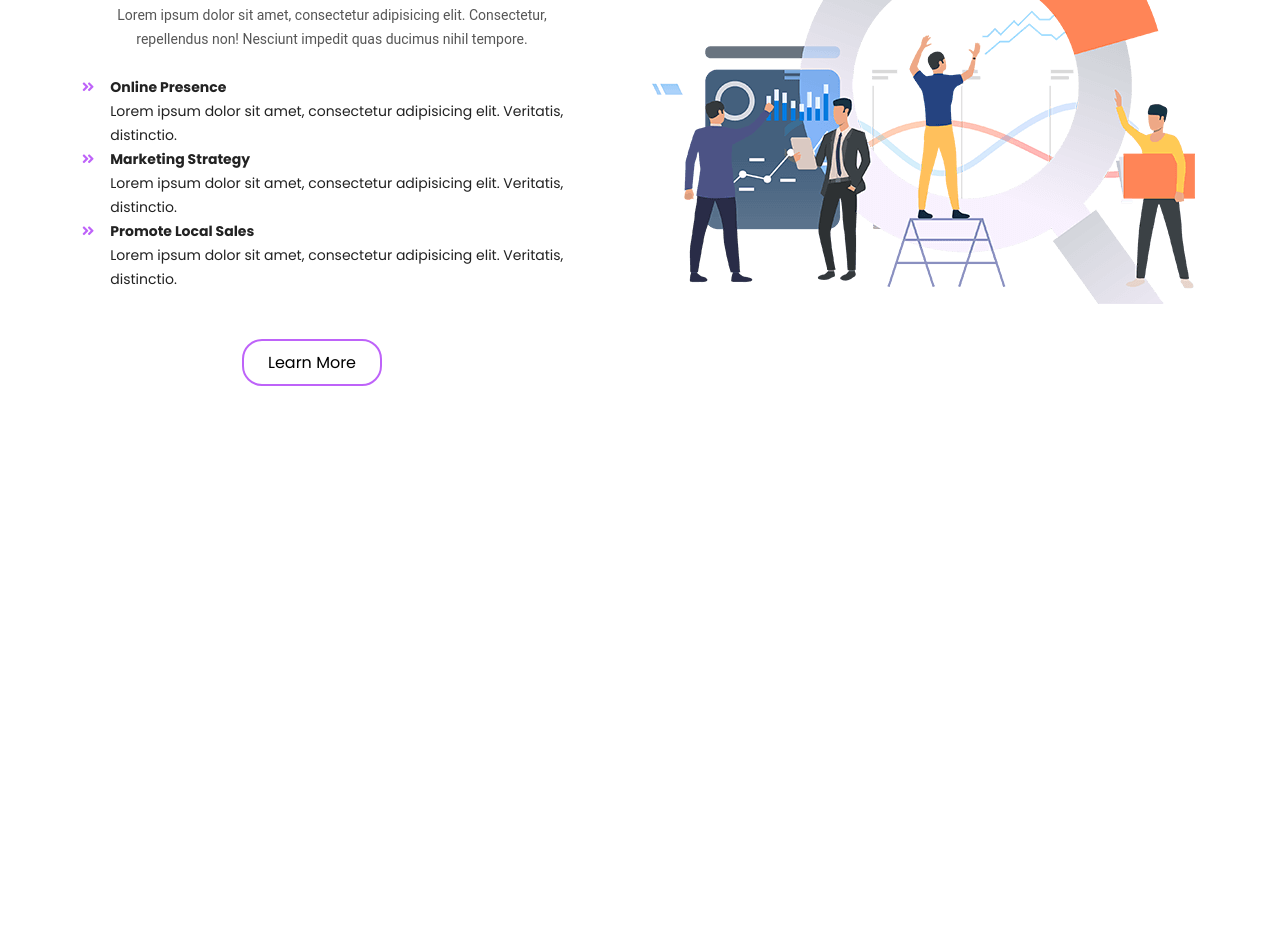
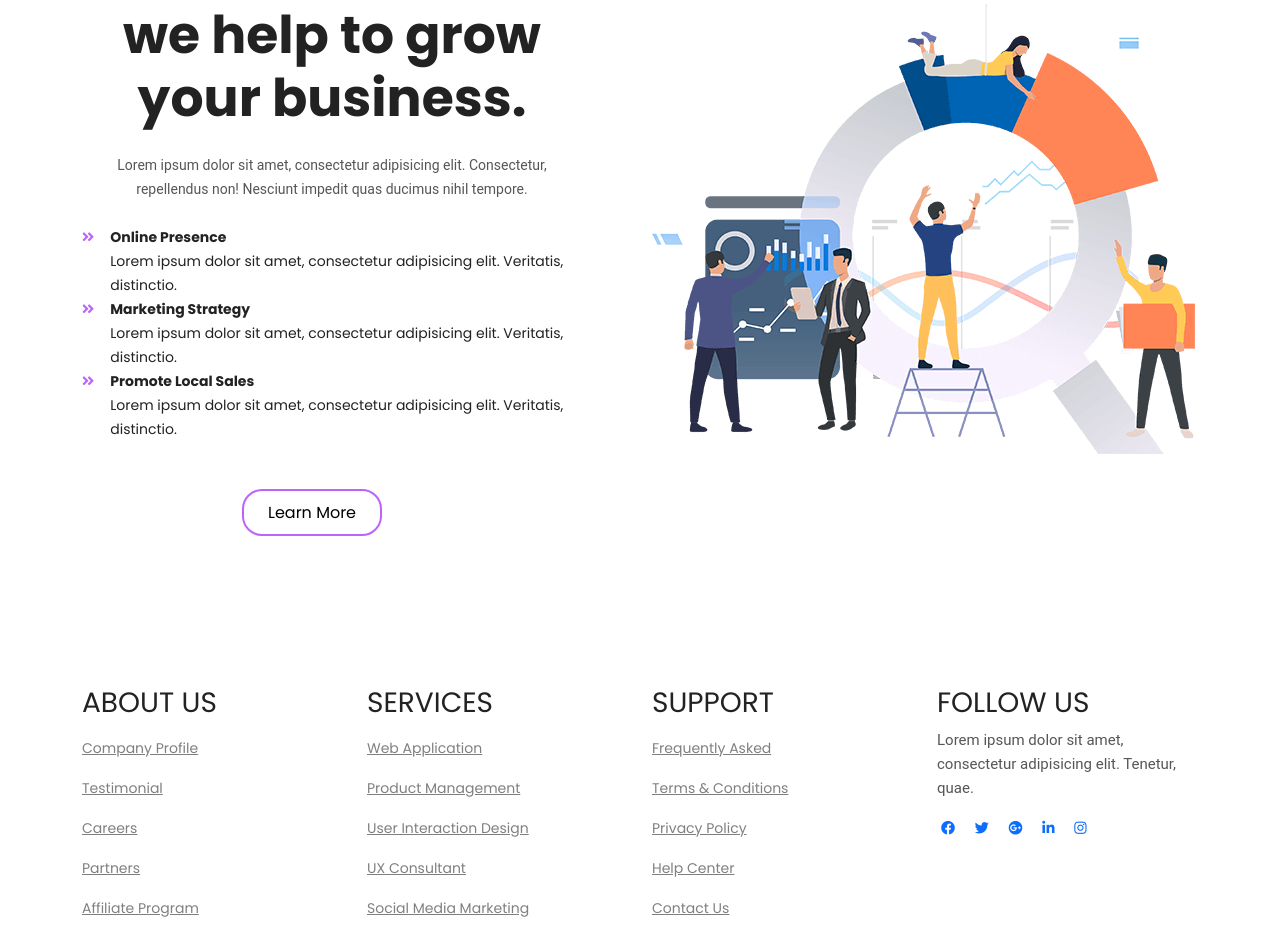
Before and after one commit to nurdiansyahmd/Sraya-landing-page-template, a plain HTML site: page index.html in a window 1280 px wide. Shown: the part 1768-2696 px from the top of the page. Before the commit the page ends 2154 px from the top, so only its background shows below. Drawn offline with Linux system fonts and the light colour scheme.

Commit message:
New Section added

```diff
--- a/index.html
+++ b/index.html
@@ -232,7 +232,55 @@ c21.2-8.1,52.2-18.2,79.7-24.2C399.3,7.9,411.6,7.5,421.9,6.5z"></path>
         </div>
     </section>
 
-
+    <!-- Footer area -->
+    <footer class="footer-area">
+        <div class="container">
+            <div class="row">
+                <div class="col-12 col-md-6 col-lg 3">
+                    <h3 class="text-uppercase">About us</h3>
+                    <ul>
+                        <li class="py-2"><a class="text-black-50" href="#">Company Profile</a></li>
+                        <li class="py-2"><a class="text-black-50" href="#">Testimonial</a></li>
+                        <li class="py-2"><a class="text-black-50" href="#">Careers</a></li>
+                        <li class="py-2"><a class="text-black-50" href="#">Partners</a></li>
+                        <li class="py-2"><a class="text-black-50" href="#">Affiliate Program</a></li>
+                    </ul>
+                </div>
+                <div class="col-12 col-md-6 col-lg 3">
+                    <h3 class="text-uppercase">Services</h3>
+                    <ul>
+                        <li class="py-2"><a class="text-black-50" href="#">Web Application</a></li>
+                        <li class="py-2"><a class="text-black-50" href="#">Product Management</a></li>
+                        <li class="py-2"><a class="text-black-50" href="#">User Interaction Design</a></li>
+                        <li class="py-2"><a class="text-black-50" href="#">UX Consultant</a></li>
+                        <li class="py-2"><a class="text-black-50" href="#">Social Media Marketing</a></li>
+                    </ul>
+                </div>
+                <div class="col-12 col-md-6 col-lg 3">
+                    <h3 class="text-uppercase">Support</h3>
+                    <ul>
+                        <li class="py-2"><a class="text-black-50" href="#">Frequently Asked</a></li>
+                        <li class="py-2"><a class="text-black-50" href="#">Terms &amp; Conditions</a></li>
+                        <li class="py-2"><a class="text-black-50" href="#">Privacy Policy</a></li>
+                        <li class="py-2"><a class="text-black-50" href="#">Help Center</a></li>
+                        <li class="py-2"><a class="text-black-50" href="#">Contact Us</a></li>
+                    </ul>
+                </div>
+                <div class="col-12 col-sm-6 col-lg-3">
+                    <h3 class="text-uppercase">Follow Us</h3>
+                    <p class="mb-2">Lorem ipsum dolor sit amet, consectetur adipisicing elit. Tenetur, quae.</p>
+                    <!-- Social Icons -->
+                    <ul class="social-icons list-inline pt-2">
+                        <li class="list-inline-item px-1"><a href="#"><i class="fab fa-facebook"></i></a></li>
+                        <li class="list-inline-item px-1"><a href="#"><i class="fab fa-twitter"></i></a></li>
+                        <li class="list-inline-item px-1"><a href="#"><i class="fab fa-google-plus"></i></a></li>
+                        <li class="list-inline-item px-1"><a href="#"><i class="fab fa-linkedin-in"></i></a></li>
+                        <li class="list-inline-item px-1"><a href="#"><i class="fab fa-instagram"></i></a></li>
+                    </ul>
+                </div>
+            </div>
+        </div>
+    </footer>
     <!-- Bootstrap js -->
     <script src="js/bootstrap.min.js"></script>
 </body>
--- a/scss/main.scss
+++ b/scss/main.scss
@@ -431,7 +431,7 @@ img {
 
 // Content area
 .content-area {
-    // margin-top: 150px;
+    margin-top: 150px;
 }
 .container {
     .sec-heading {
@@ -466,3 +466,9 @@ img {
         color: white;
     }
 }
+
+// Footer area
+.footer-area {
+    margin-top: 150px;
+    background-color: gr;
+}
```
Also changed, not shown: css/main.css, 1 other file.
